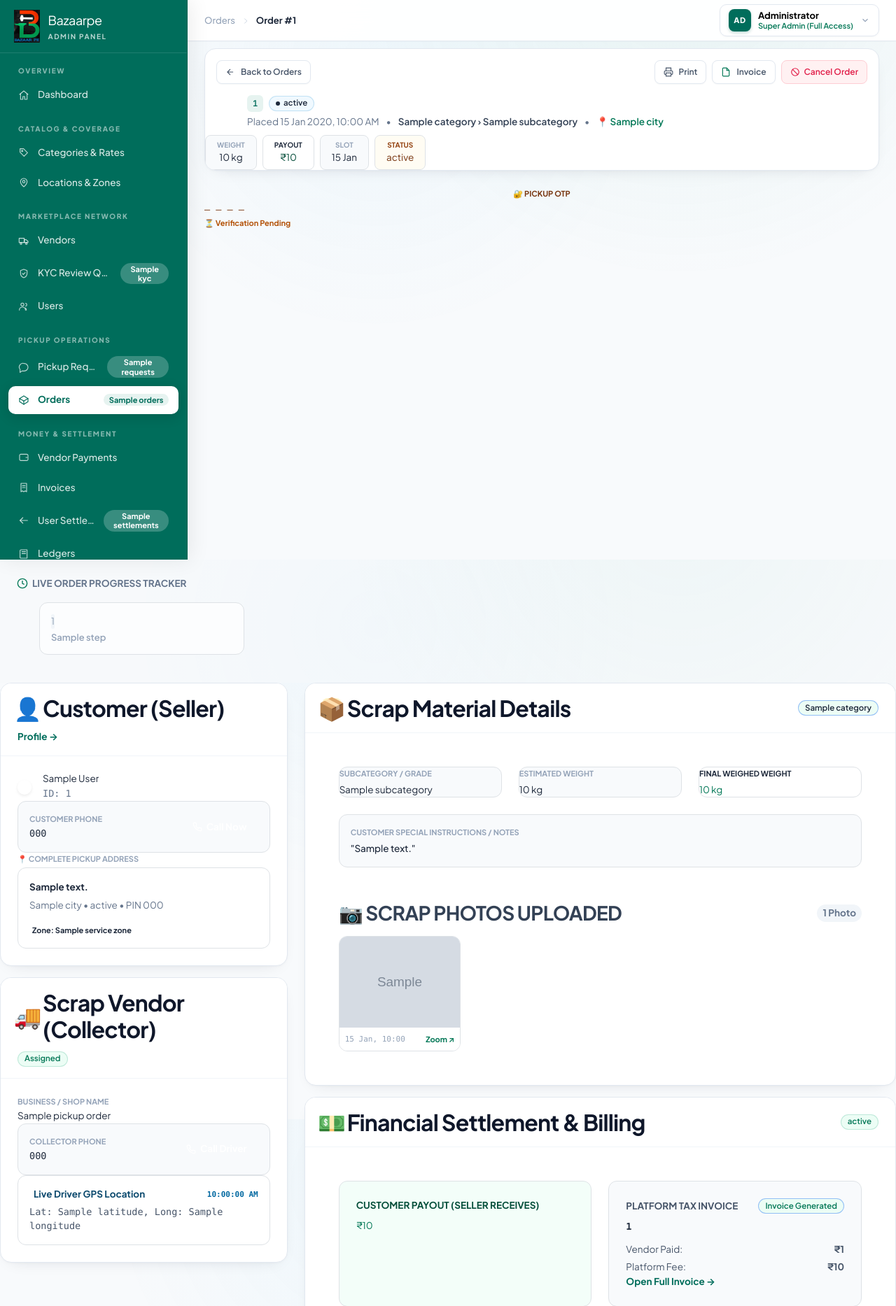
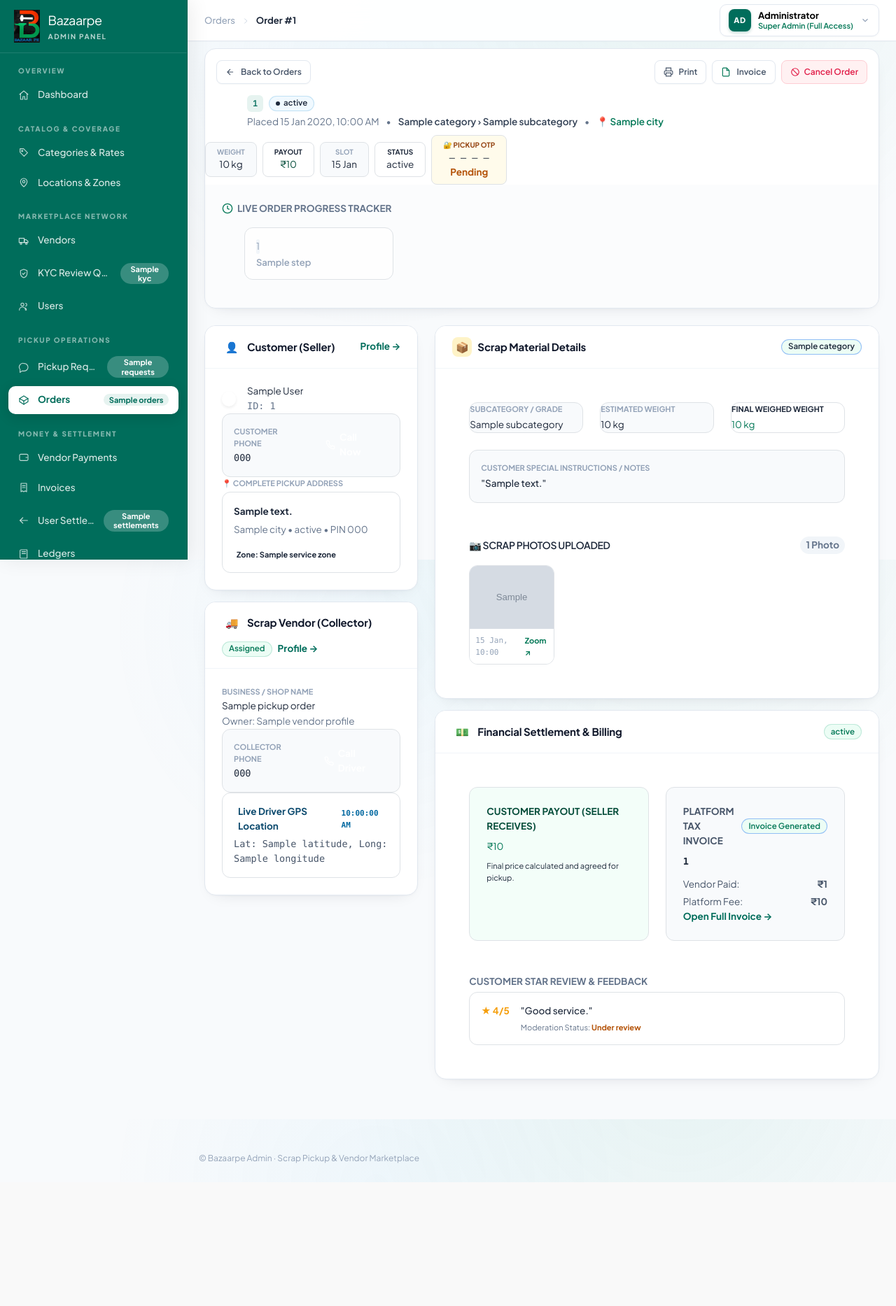
Before and after one commit to nishalpandit/bazaarpe, a Django app: template templates/order-detail.html in a window 1280 px wide. Shown: the top 1867 px of the page at 70% size. After the commit the page ends 1690 px from the top, so only its background shows below. Run offline with Django 5.2, Linux system fonts and the light colour scheme; the template is opened without the code that fills it: most values are stand-ins (such as "Sample title", 1, 10 or a date in 2020); grey boxes marked "Sample" are stand-in pictures; some libraries are stand-ins or nearby versions.

Commit message:
Fix broken HTML layout and vendor relation on order-detail page

```diff
--- a/bazaarpe/api_views.py
+++ b/bazaarpe/api_views.py
@@ -2928,7 +2928,7 @@ def submit_pickup_details_view(request, order_id):
         return Response({'success': False, 'message': 'This order is not assigned to you.'}, status=status.HTTP_403_FORBIDDEN)
     if order.status not in (PickupOrder.Status.REACHED_LOCATION, PickupOrder.Status.PICKUP_IN_PROGRESS) or order.is_otp_verified:
         return Response({'success': False, 'message': 'Pickup details must be submitted after arrival and before OTP verification.'}, status=status.HTTP_409_CONFLICT)
-    if order.proof_submitted_at or order.images.exists():
+    if order.proof_submitted_at:
         return Response({'success': False, 'message': 'Pickup details were already submitted.'}, status=status.HTTP_409_CONFLICT)
     try:
         final_weight = decimal_value(request.data.get('final_weight'), 'final_weight', positive=True)
--- a/templates/order-detail.html
+++ b/templates/order-detail.html
@@ -24,7 +24,7 @@
     <header class="bm-topbar">
       <div class="flex items-center gap-2 px-3 py-2.5 sm:px-5">
         <button type="button" class="rounded-md p-2 text-slate-500 hover:bg-slate-100 lg:hidden" data-sidebar-toggle aria-label="Open navigation" aria-expanded="false" aria-controls="bmSidebar">
-          <svg class="h-5 w-5" viewBox="0 0 24 24" fill="none" stroke="currentColor" stroke-width="1.7"><path d="M4 7h16M4 12h16M4 17h16"/></svg>
+          <svg class="h-5 w-5" viewBox="0 0 24 24" fill="none" stroke="currentColor" stroke-width="1.7" stroke-linecap="round" stroke-linejoin="round" aria-hidden="true" focusable="false"><path d="M4 7h16M4 12h16M4 17h16"/></svg>
         </button>
 
         <div class="hidden items-center gap-2 sm:flex">
@@ -61,8 +61,7 @@
 
     <main class="px-3 pb-12 pt-3 sm:px-6" id="bmMain">
     {% if pickup_order %}
-      <!-- Top Action Bar -->
-      <!-- Consolidated Clean Order Header -->
+      <!-- Consolidated Clean Order Header Card -->
       <div class="bm-card mb-4 overflow-hidden border border-slate-200 shadow-xs">
         <div class="p-3 bg-slate-50/80 border-b border-slate-100 flex flex-wrap items-center justify-between gap-2.5">
           <div class="flex items-center gap-2">
@@ -122,7 +121,7 @@
               </div>
             </div>
 
-            <!-- Compact Inline Metrics Strip -->
+            <!-- Compact Inline Metrics Strip with OTP Box -->
             <div class="flex flex-wrap items-center gap-2 pt-2 lg:pt-0 border-t lg:border-t-0 border-slate-100">
               <div class="px-3 py-1.5 rounded-lg bg-slate-50 border border-slate-200 text-center">
                 <span class="text-[0.625rem] font-bold text-slate-400 uppercase tracking-wider block">Weight</span>
@@ -136,30 +135,23 @@
                 <span class="text-[0.625rem] font-bold text-slate-400 uppercase tracking-wider block">Slot</span>
                 <span class="text-sm font-extrabold text-slate-900">{{ pickup_order.pickup_date|date:"d M"|default:"Immediate" }}</span>
               </div>
-              <div class="px-3 py-1.5 rounded-lg bg-amber-50/60 border border-amber-200 text-center">
-                <span class="text-[0.625rem] font-bold text-amber-800 uppercase tracking-wider block">Status</span>
-                <span class="text-sm font-extrabold text-amber-900">{{ pickup_order.get_status_display }}</span>
+              <div class="px-3 py-1.5 rounded-lg bg-sky-50/70 border border-sky-200 text-center">
+                <span class="text-[0.625rem] font-bold text-sky-800 uppercase tracking-wider block">Status</span>
+                <span class="text-sm font-extrabold text-sky-950">{{ pickup_order.get_status_display }}</span>
               </div>
-            </div>
-          </div>
-        </div>
-      </div>
-                <p class="text-[0.6875rem] font-bold text-amber-900 uppercase tracking-wider flex items-center justify-center gap-1">
-                  <span>🔐 Pickup OTP</span>
-                </p>
-                <p class="text-xl font-extrabold text-amber-900 mt-1 font-mono tracking-widest">
-                  {{ pickup_order.pickup_otp|default:"— — — —" }}
-                </p>
-                <p class="text-[0.6875rem] font-bold {% if pickup_order.is_otp_verified %}text-emerald-700{% else %}text-amber-700{% endif %}">
-                  {% if pickup_order.is_otp_verified %}✓ Verified by Vendor{% else %}⏳ Verification Pending{% endif %}
-                </p>
+              <div class="px-3 py-1.5 rounded-lg {% if pickup_order.is_otp_verified %}bg-emerald-50 border-emerald-300 text-emerald-950{% else %}bg-amber-50 border-amber-300 text-amber-950{% endif %} border text-center">
+                <span class="text-[0.625rem] font-bold uppercase tracking-wider block {% if pickup_order.is_otp_verified %}text-emerald-800{% else %}text-amber-800{% endif %}">🔐 Pickup OTP</span>
+                <span class="text-sm font-extrabold font-mono tracking-widest">{{ pickup_order.pickup_otp|default:"— — — —" }}</span>
+                <span class="text-[0.5625rem] font-bold block {% if pickup_order.is_otp_verified %}text-emerald-700{% else %}text-amber-700{% endif %}">
+                  {% if pickup_order.is_otp_verified %}✓ Verified{% else %}Pending{% endif %}
+                </span>
               </div>
             </div>
           </div>
         </div>
 
         <!-- Visual Stepper Progress Bar (Step-by-Step for Everyone to Understand) -->
-        <div class="p-4 sm:p-5 bg-slate-50/50">
+        <div class="p-4 sm:p-5 bg-slate-50/50 border-t border-slate-100">
           <p class="text-xs font-bold text-slate-500 uppercase tracking-wider mb-3 flex items-center gap-1.5">
             <svg class="h-4 w-4 text-emerald-700" viewBox="0 0 24 24" fill="none" stroke="currentColor" stroke-width="2"><circle cx="12" cy="12" r="10"/><polyline points="12 6 12 12 16 14"/></svg>
             <span>Live Order Progress Tracker</span>
@@ -194,7 +186,7 @@
                 <span>Customer (Seller)</span>
               </h2>
               {% if pickup_order.user.profile %}
-              <a class="text-xs font-bold text-brand-700 hover:underline" href="user-detail.html?id={{ pickup_order.user.profile.id }}">Profile →</a>
+              <a class="text-xs font-bold text-brand-700 hover:underline" href="user-detail.html?id={{ pickup_order.user.id }}">Profile →</a>
               {% endif %}
             </div>
             <div class="p-4 space-y-3.5">
@@ -253,25 +245,35 @@
                 <span>Scrap Vendor (Collector)</span>
               </h2>
               {% if pickup_order.assigned_vendor %}
-              <span class="bm-badge bg-emerald-50 text-emerald-700 ring-emerald-600/20">Assigned</span>
+              <div class="flex items-center gap-2">
+                <span class="bm-badge bg-emerald-50 text-emerald-700 ring-emerald-600/20 font-bold">Assigned</span>
+                {% if pickup_order.assigned_vendor.vendor_profile %}
+                <a class="text-xs font-bold text-brand-700 hover:underline" href="vendor-detail.html?id={{ pickup_order.assigned_vendor.vendor_profile.id }}">Profile →</a>
+                {% endif %}
+              </div>
               {% else %}
-              <span class="bm-badge bg-amber-50 text-amber-800 ring-amber-600/20">Awaiting</span>
+              <span class="bm-badge bg-amber-50 text-amber-800 ring-amber-600/20 font-bold">Awaiting</span>
               {% endif %}
             </div>
             <div class="p-4 space-y-3.5">
-              {% if pickup_order.assigned_vendor_name %}
+              {% if pickup_order.assigned_vendor_name or pickup_order.assigned_vendor %}
                 <div>
                   <p class="text-[0.6875rem] font-bold text-slate-400 uppercase tracking-wider">Business / Shop Name</p>
-                  <p class="text-base font-extrabold text-slate-900 mt-0.5">{{ pickup_order.assigned_vendor_name }}</p>
+                  <p class="text-base font-extrabold text-slate-900 mt-0.5">
+                    {{ pickup_order.assigned_vendor_name|default:pickup_order.assigned_vendor.vendor_profile.shop_name|default:"Scrap Collector" }}
+                  </p>
+                  {% if pickup_order.assigned_vendor.vendor_profile.owner_name %}
+                    <p class="text-xs text-slate-500 mt-0.5">Owner: {{ pickup_order.assigned_vendor.vendor_profile.owner_name }}</p>
+                  {% endif %}
                 </div>
 
-                {% if pickup_order.assigned_vendor_phone %}
+                {% if pickup_order.assigned_vendor_phone or pickup_order.assigned_vendor.username %}
                 <div class="p-3 rounded-xl bg-slate-50 border border-slate-100 flex items-center justify-between gap-3">
                   <div>
                     <p class="text-[0.6875rem] font-bold text-slate-400 uppercase tracking-wider">Collector Phone</p>
-                    <p class="text-sm font-extrabold text-slate-900 font-mono mt-0.5">{{ pickup_order.assigned_vendor_phone }}</p>
+                    <p class="text-sm font-extrabold text-slate-900 font-mono mt-0.5">{{ pickup_order.assigned_vendor_phone|default:pickup_order.assigned_vendor.username }}</p>
                   </div>
-                  <a href="tel:{{ pickup_order.assigned_vendor_phone }}" class="inline-flex items-center gap-1.5 px-3 py-1.5 rounded-lg bg-sky-600 hover:bg-sky-700 text-white text-xs font-bold shadow-xs active:scale-95 transition">
+                  <a href="tel:{{ pickup_order.assigned_vendor_phone|default:pickup_order.assigned_vendor.username }}" class="inline-flex items-center gap-1.5 px-3 py-1.5 rounded-lg bg-sky-600 hover:bg-sky-700 text-white text-xs font-bold shadow-xs active:scale-95 transition">
                     <svg class="h-3.5 w-3.5" viewBox="0 0 24 24" fill="none" stroke="currentColor" stroke-width="2.2"><path d="M22 16.92v3a2 2 0 0 1-2.18 2 19.79 19.79 0 0 1-8.63-3.07 19.5 19.5 0 0 1-6-6 19.79 19.79 0 0 1-3.07-8.67A2 2 0 0 1 4.11 2h3a2 2 0 0 1 2 1.72 12.84 12.84 0 0 0 .7 2.81 2 2 0 0 1-.45 2.11L8.09 9.91a16 16 0 0 0 6 6l1.27-1.27a2 2 0 0 1 2.11-.45 12.84 12.84 0 0 0 2.81.7A2 2 0 0 1 22 16.92z"/></svg>
                     <span>Call Driver</span>
                   </a>
@@ -295,6 +297,7 @@
                 <div class="text-center py-4 bg-amber-50/50 border border-dashed border-amber-200 rounded-xl p-4">
                   <p class="text-2xl mb-1">🚚</p>
                   <p class="text-sm font-bold text-slate-800">No Vendor Assigned</p>
+                  <p class="text-xs text-slate-500 mt-1">Select an active vendor to assign to this pickup.</p>
                 </div>
 
                 {% if available_vendors %}
@@ -307,7 +310,7 @@
                     <option value="{{ v.pk }}">{{ v.shop_name }} ({{ v.owner_name }}) - {{ v.user.profile.phone }}{% if not v.is_online %} [Offline]{% endif %}</option>
                     {% endfor %}
                   </select>
-                  <button type="submit" class="bm-btn-primary w-full justify-center">Assign This Vendor</button>
+                  <button type="submit" class="bm-btn-primary w-full justify-center font-bold">Assign This Vendor</button>
                 </form>
                 {% else %}
                 <p class="text-xs text-rose-600 bg-rose-50 p-2.5 rounded-lg border border-rose-200 font-medium">
@@ -410,6 +413,7 @@
                 <div class="p-4 rounded-xl bg-emerald-50/60 border border-emerald-200 space-y-2">
                   <p class="text-xs font-bold text-emerald-900 uppercase tracking-wider">Customer Payout (Seller Receives)</p>
                   <p class="text-2xl font-extrabold text-emerald-700">₹{{ pickup_order.final_agreed_price|default:pickup_order.approx_price|default:"0.00" }}</p>
+                  <p class="text-[0.6875rem] text-emerald-800">Final price calculated and agreed for pickup.</p>
                 </div>
 
                 <!-- Invoice Details Box -->
@@ -430,7 +434,7 @@
                   </div>
                   <a href="invoice-detail.html?order_id={{ pickup_order.order_id }}" class="text-xs text-brand-700 hover:underline font-bold inline-block pt-1">Open Full Invoice →</a>
                   {% else %}
-                  <p class="text-xs text-slate-500 mt-1">Invoice generates upon pickup completion.</p>
+                  <p class="text-xs text-slate-500 mt-1">Invoice generates automatically upon pickup completion and weighment confirmation.</p>
                   {% endif %}
                 </div>
               </div>
@@ -465,15 +469,18 @@
     </main>
 
     <!-- Modal for Order Cancellation -->
-    <div class="bm-modal-overlay hidden" id="modalCancelOrder" role="dialog" aria-modal="true">
-      <div class="bm-modal max-w-md w-full">
-        <div class="bm-modal-hd flex items-center justify-between border-b p-4">
-          <h2 class="text-base font-bold text-slate-900">Cancel Order #{{ pickup_order.order_id }}</h2>
-          <button type="button" class="text-slate-400 hover:text-slate-600" data-modal-close aria-label="Close">✕</button>
-        </div>
+    {% if pickup_order %}
+    <div class="bm-modal-backdrop" id="modalCancelOrder" data-modal role="dialog" aria-modal="true" aria-hidden="true">
+      <div class="bm-modal" role="document">
         <form method="post" action="/admin/orders/{{ pickup_order.order_id }}/cancel">
           {% csrf_token %}
-          <div class="p-4 space-y-3">
+          <div class="flex items-start justify-between gap-3 border-b border-slate-100 px-4 py-3.5">
+            <h2 class="text-[0.9375rem] font-bold text-ink-900">Cancel Order #{{ pickup_order.order_id }}</h2>
+            <button type="button" class="rounded-md p-1 text-slate-400 hover:bg-slate-100 hover:text-slate-600" data-modal-close aria-label="Close dialog">
+              <svg class="h-4 w-4" viewBox="0 0 24 24" fill="none" stroke="currentColor" stroke-width="1.7"><path d="m6 6 12 12M18 6 6 18"/></svg>
+            </button>
+          </div>
+          <div class="bm-card-bd space-y-3">
             <p class="text-xs text-rose-700 bg-rose-50 p-2.5 rounded-lg border border-rose-200 font-medium">
               ⚠️ Cancelling will remove this order from active dispatch and notify both customer and assigned vendor.
             </p>
@@ -486,14 +493,19 @@
                 <option value="Administrative override">Administrative override</option>
               </select>
             </div>
+            <div>
+              <label class="bm-label" for="cancel-note">Additional Note (Optional)</label>
+              <textarea class="bm-textarea" id="cancel-note" name="note" rows="2" placeholder="Details about cancellation reason..."></textarea>
+            </div>
           </div>
-          <div class="flex items-center justify-end gap-2 border-t p-3 bg-slate-50">
-            <button type="button" class="bm-btn-ghost bm-btn-sm" data-modal-close>Back</button>
-            <button type="submit" class="bm-btn-danger bm-btn-sm">Confirm Cancellation</button>
+          <div class="flex items-center justify-end gap-2 border-t border-slate-100 bg-slate-50/60 px-4 py-3">
+            <button type="button" class="bm-btn-ghost" data-modal-close>Back</button>
+            <button type="submit" class="bm-btn bg-rose-600 hover:bg-rose-700 text-white font-bold border-rose-600">Confirm Cancellation</button>
           </div>
         </form>
       </div>
     </div>
+    {% endif %}
 
     <footer class="mt-8 border-t border-slate-200/70 px-3 py-4 text-[0.75rem] text-slate-400 sm:px-5">
       <div class="flex flex-col items-start justify-between gap-2 sm:flex-row sm:items-center">
```
Also changed, not shown: db.sqlite3.
